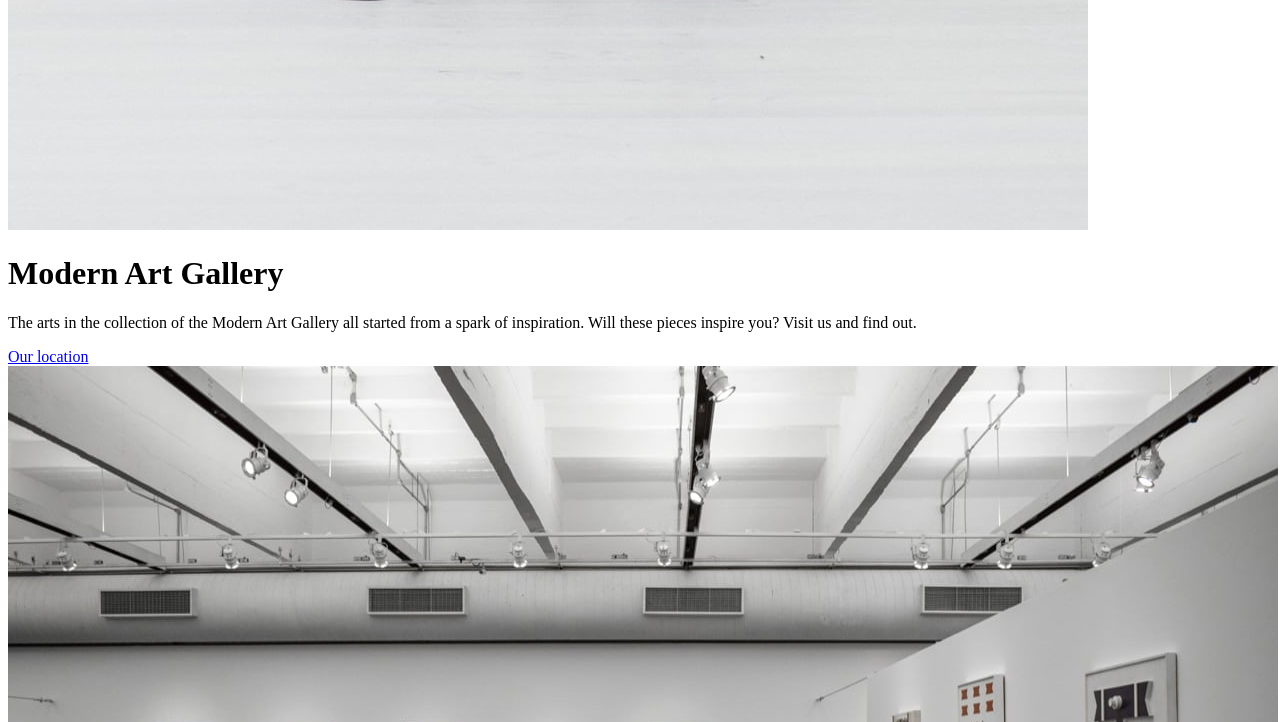
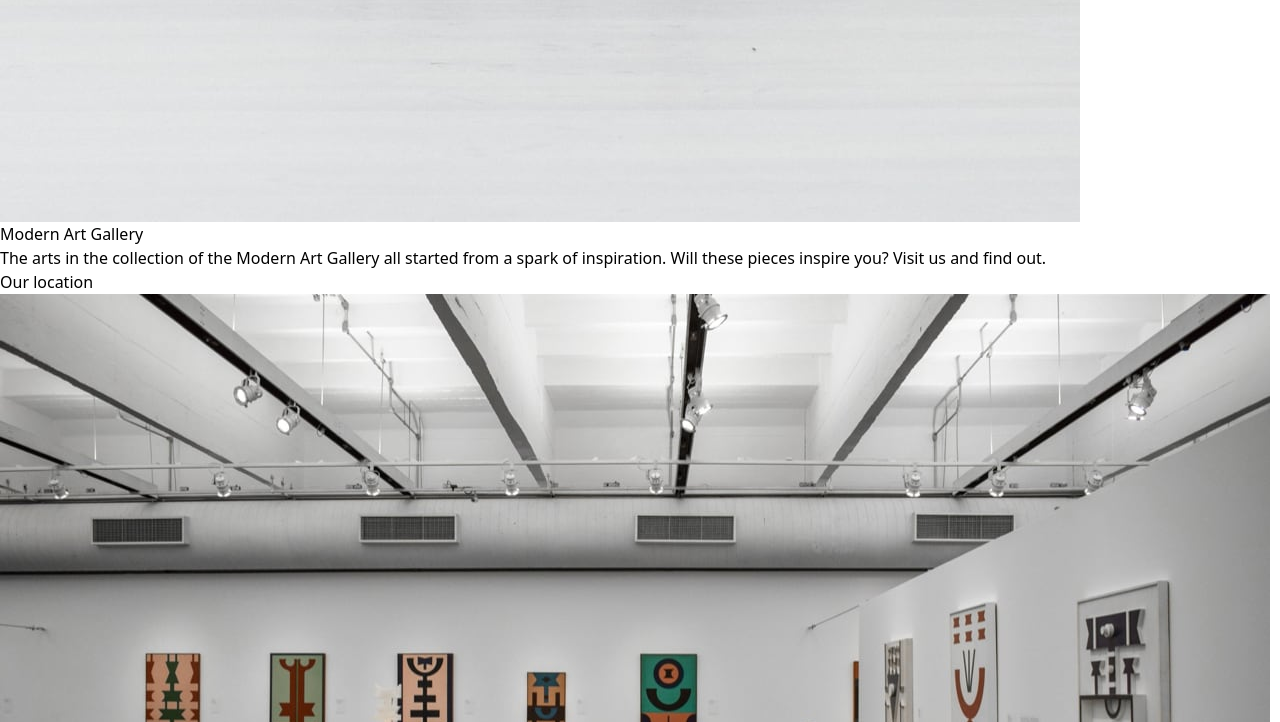
Before and after one commit to VeraEnders/art-gallery-landing-page, a website: page src/index.html in a window 1280 px wide. Shown: the part 1378-2100 px from the top of the page. Drawn offline with Linux system fonts and the light colour scheme; files whose address does not match are found by name.

Commit message:
init tailwind-css

```diff
--- /dev/null
+++ b/package.json
@@ -0,0 +1,5 @@
+{
+  "devDependencies": {
+    "tailwindcss": "^3.4.1"
+  }
+}
--- a/index.html
+++ b/src/index.html
@@ -7,6 +7,7 @@
   <link rel="preconnect" href="https://fonts.googleapis.com">
   <link rel="preconnect" href="https://fonts.gstatic.com" crossorigin>
   <link href="https://fonts.googleapis.com/css2?family=Big+Shoulders+Display:wght@400;500;700;900&family=Outfit:wght@100;200;300;400&display=swap" rel="stylesheet">
+  <link href="../dist/output.css" rel="stylesheet">
 
   <title>Art Gallery Website</title>
 </head>
--- /dev/null
+++ b/src/input.css
@@ -0,0 +1,3 @@
+@tailwind base;
+@tailwind components;
+@tailwind utilities;
--- /dev/null
+++ b/tailwind.config.js
@@ -0,0 +1,8 @@
+/** @type {import('tailwindcss').Config} */
+module.exports = {
+  content: [],
+  theme: {
+    extend: {},
+  },
+  plugins: [],
+}
```
Also changed, not shown: dist/output.css (added), 1 other file.
